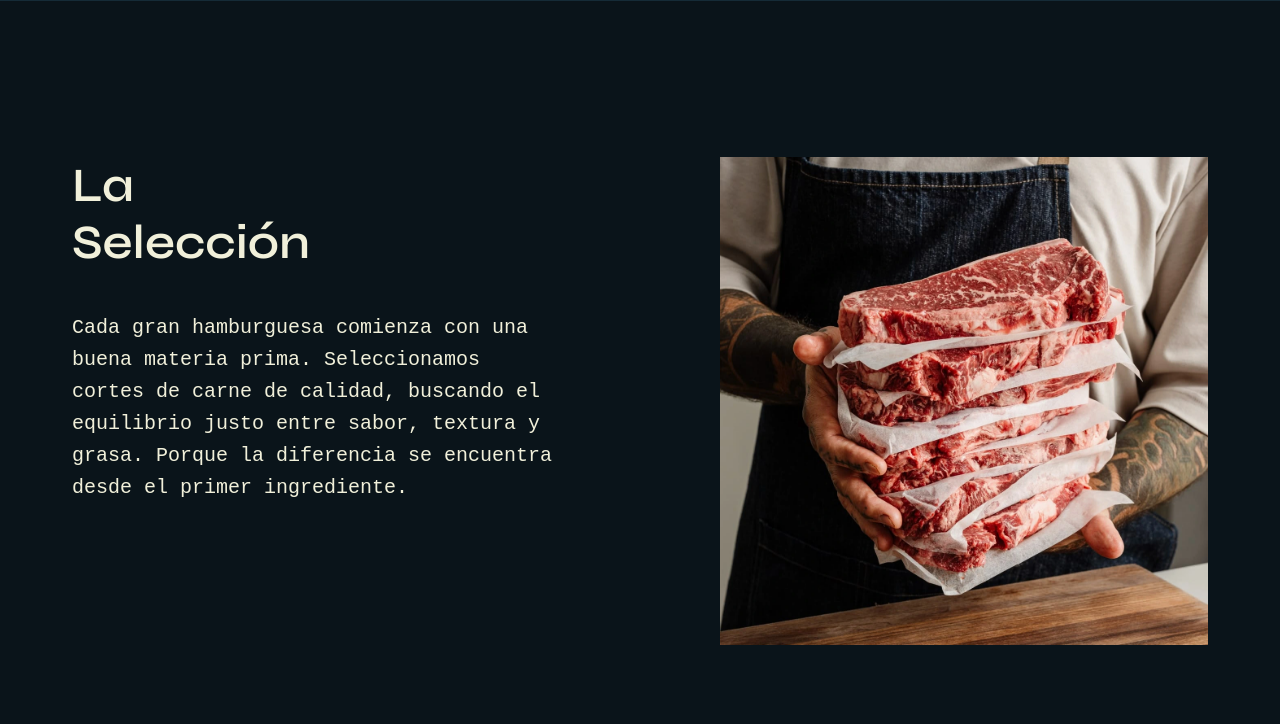
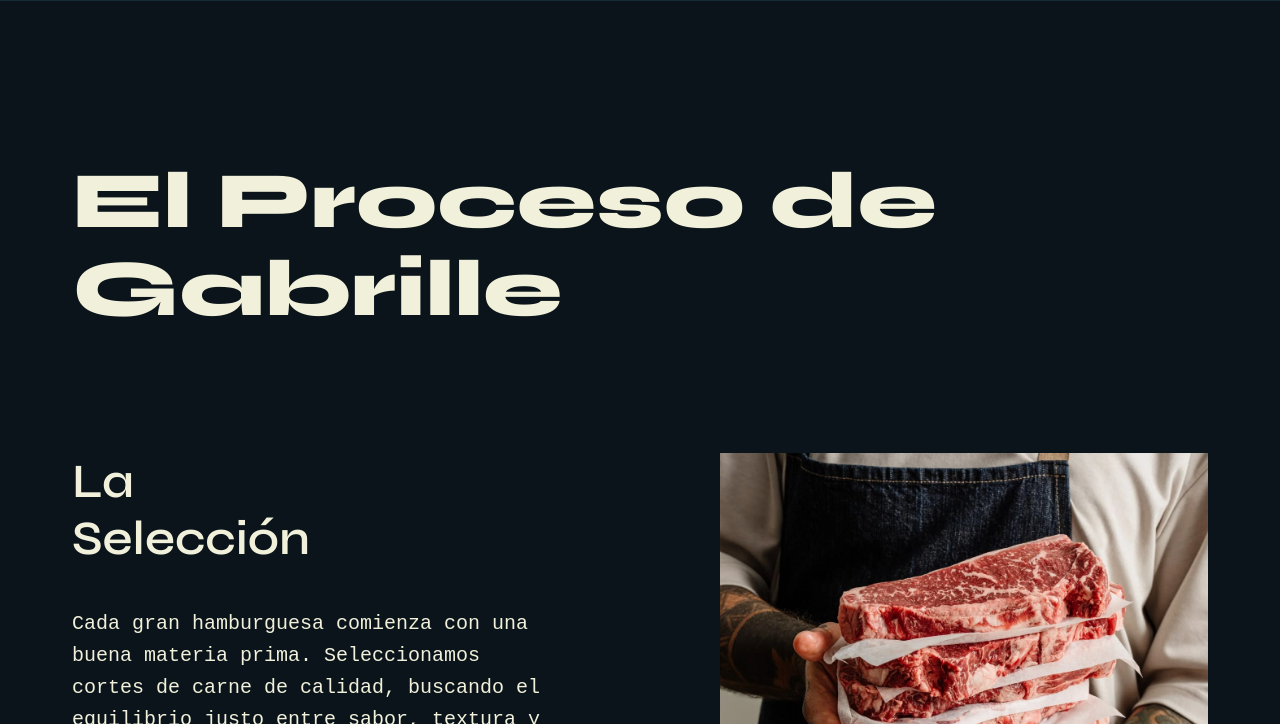
Before and after one commit to Salas-Maximo/gabrille, a plain HTML site: page proceso.html in a window 1280 px wide. Shown: the part 76-800 px from the top of the page. Drawn offline with nearby package versions, Linux system fonts and the light colour scheme; a web font is replaced by a local one.

Commit message:
Fix heading visibility in proceso.html

```diff
--- a/proceso.html
+++ b/proceso.html
@@ -38,7 +38,7 @@
 
   <main id="contenido" class="proceso">
     <div class="container">
-      <h1 class="visually-hidden">El Proceso de Gabrille</h1>
+      <h1 class="">El Proceso de Gabrille</h1>
       <article class="paso">
         <div class="texto-paso">
           <h2>La<br>Selección</h2>
```
